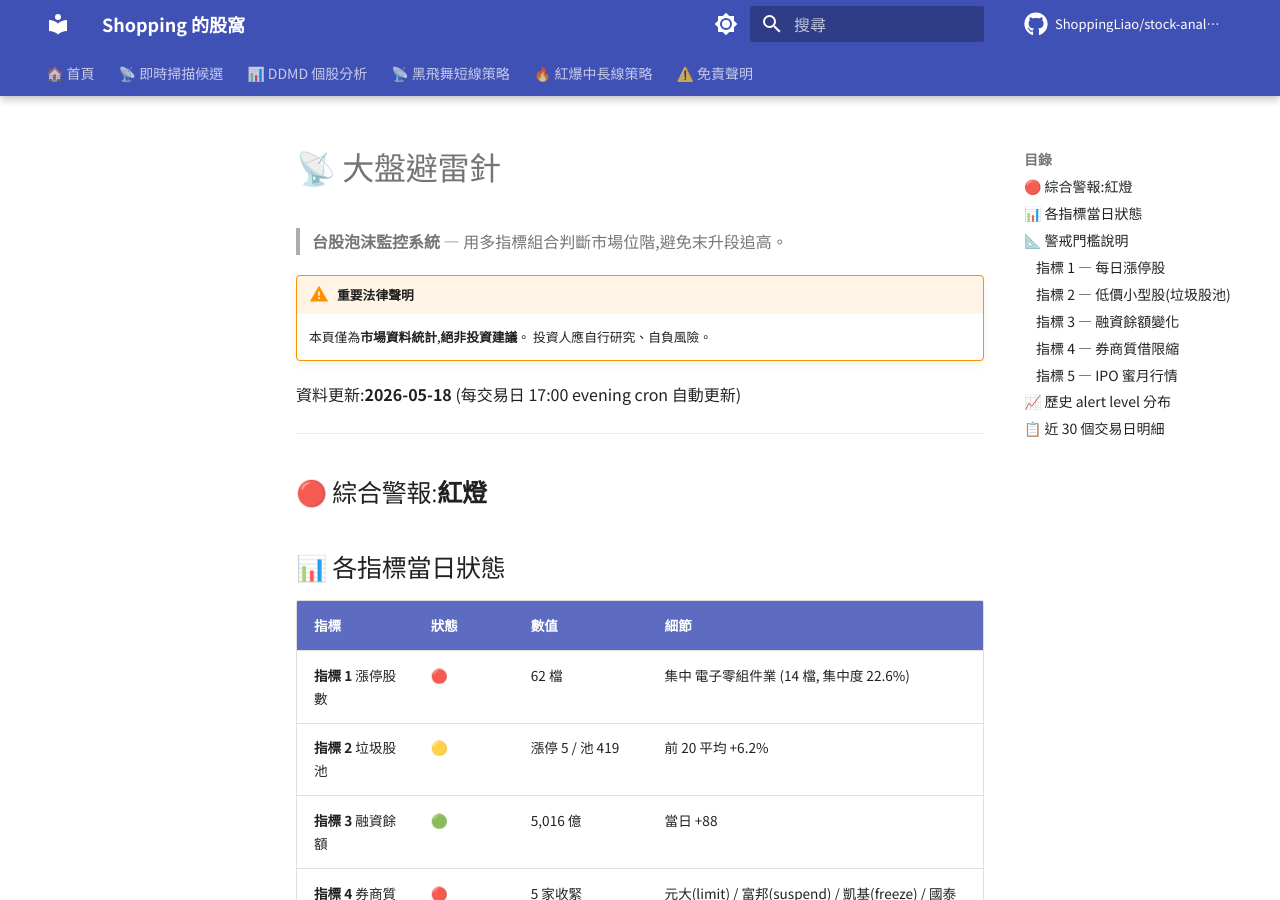
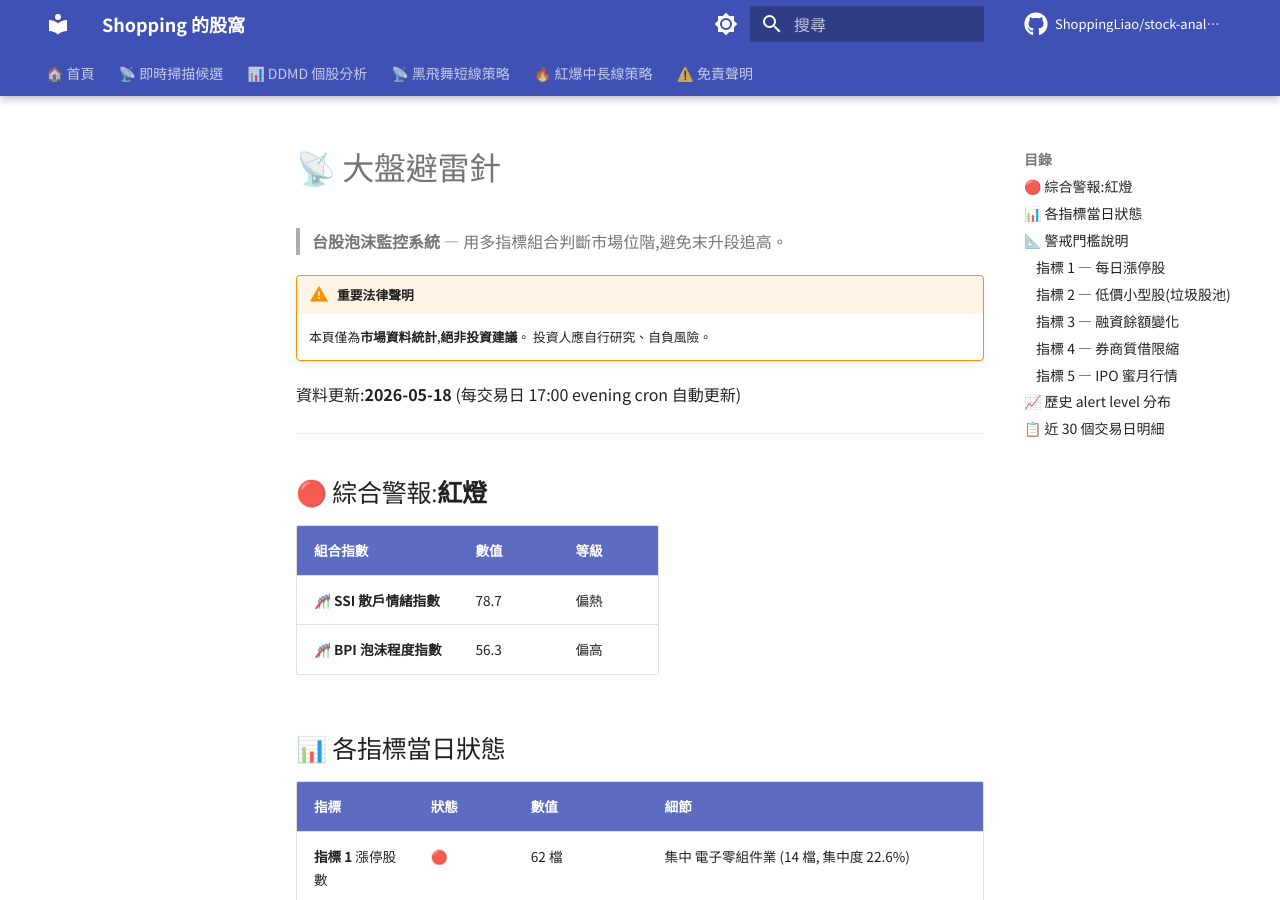
Before and after one commit to ShoppingLiao/stock-analysis-public, an MkDocs documentation site: the page built from docs/bubble_monitor.md, in a window 1280 px wide and 900 px high. Built offline with MkDocs 1.6.1 and Material for MkDocs 9.7.7, drawn with Linux system fonts in a browser that asks for light colours; comment, search, counter and statistics services are not loaded.

Commit message:
docs(bubble-monitor): update (2026-05-19)

```diff
--- a/docs/bubble_monitor.md
+++ b/docs/bubble_monitor.md
@@ -11,6 +11,11 @@
 ---
 
 ## 🔴 綜合警報:**紅燈**
+
+| 組合指數 | 數值 | 等級 |
+|---------|------|------|
+| 🎢 **SSI 散戶情緒指數** | 78.7 | 偏熱 |
+| 🎢 **BPI 泡沫程度指數** | 56.3 | 偏高 |
 
 ## 📊 各指標當日狀態
 
```
